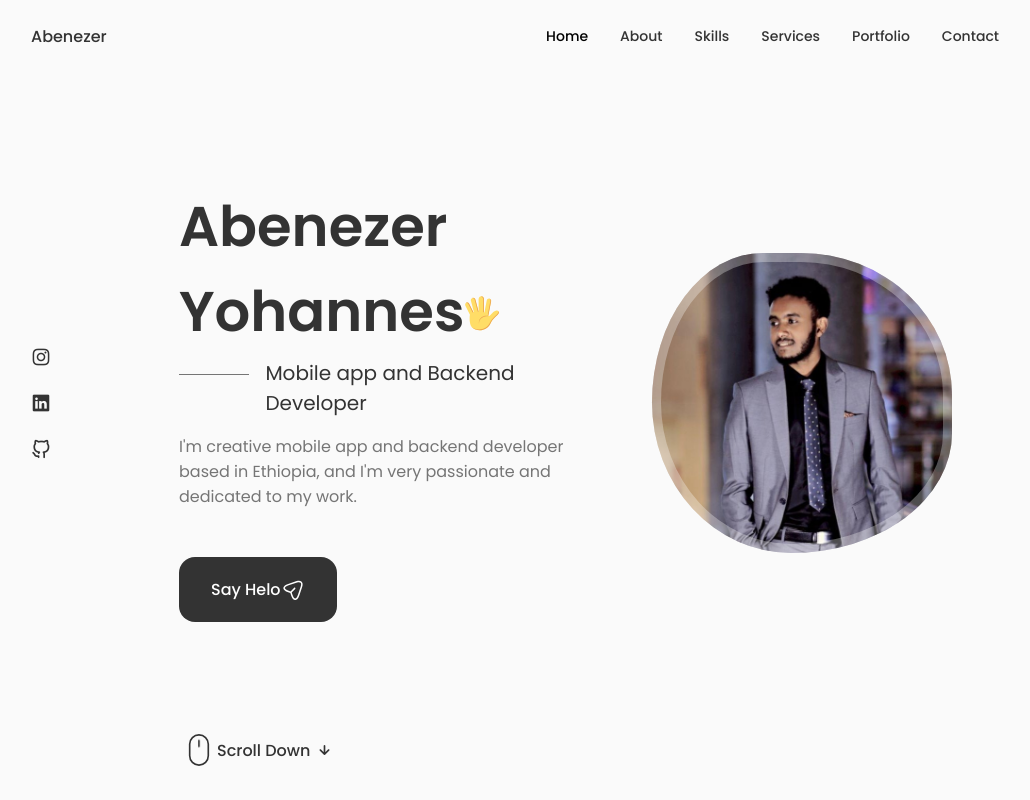
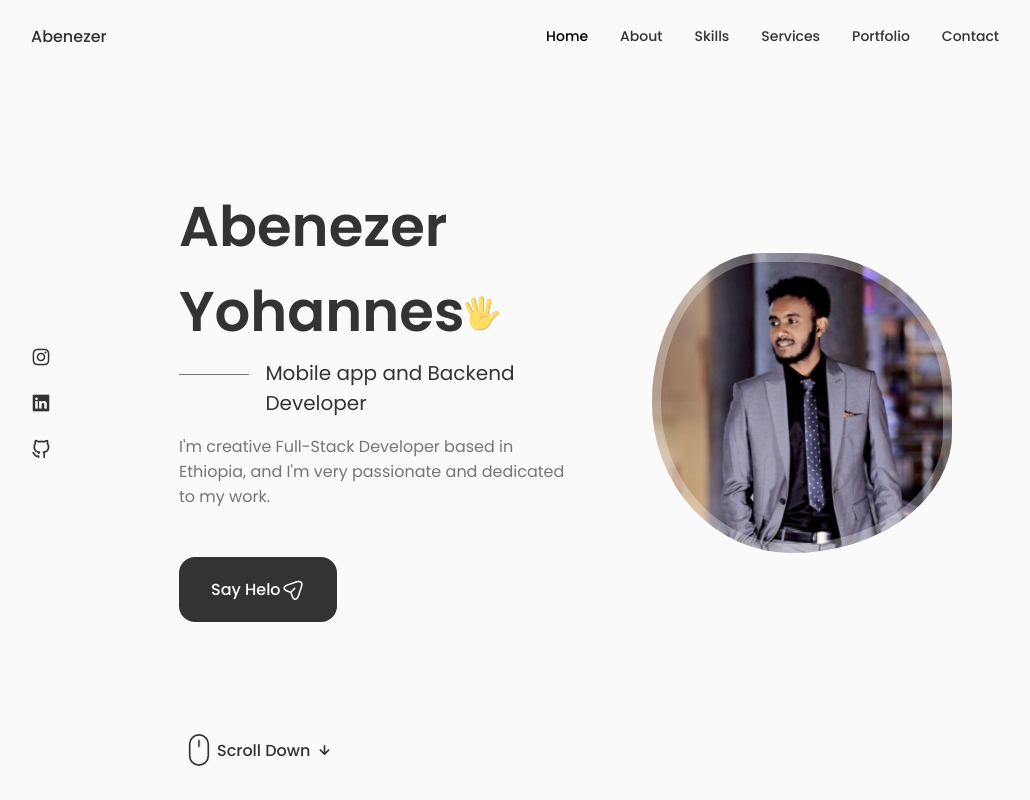
Before and after one commit to abenezeryohannes/abenezeryohannes.github.io, a React (Create React App) app: page / in a window 1280 px wide. Shown: the top 800 px of the page, without its empty margins (125-1155 px from the left). Built offline with nearby package versions, Linux system fonts and the light colour scheme.

Commit message:
Update data

```diff
--- a/src/components/home/data.jsx
+++ b/src/components/home/data.jsx
@@ -55,7 +55,7 @@ const Data = () => {
             </h1>
 
             <h3 className="home_subtitle">Mobile app and Backend Developer</h3>
-            <p className="home_description">I'm creative mobile app and backend developer based in Ethiopia, and I'm very passionate and
+            <p className="home_description">I'm creative Full-Stack Developer based in Ethiopia, and I'm very passionate and
             dedicated to my work.</p>
 
             <a href="#contact" className="button button--flex">Say Helo
```
